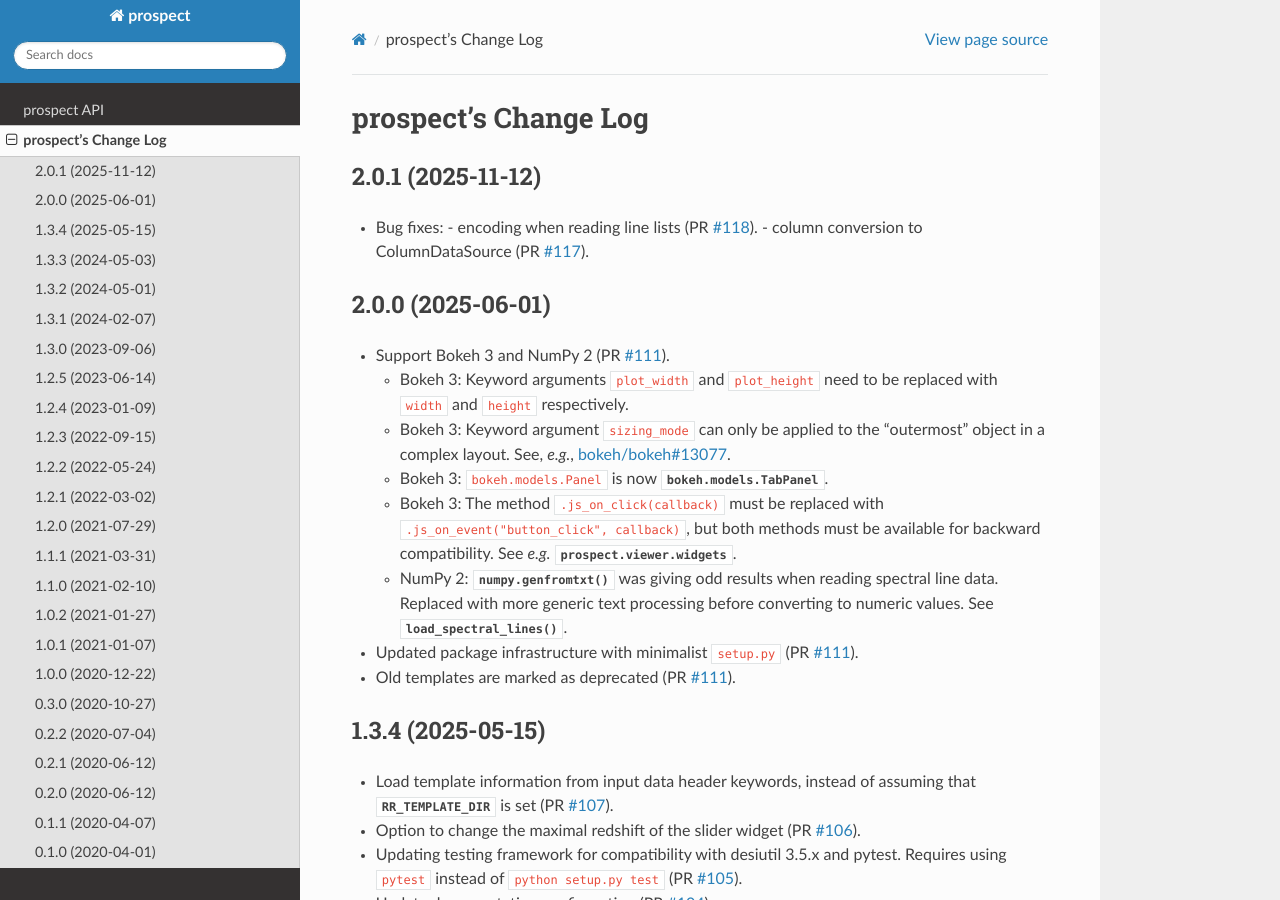
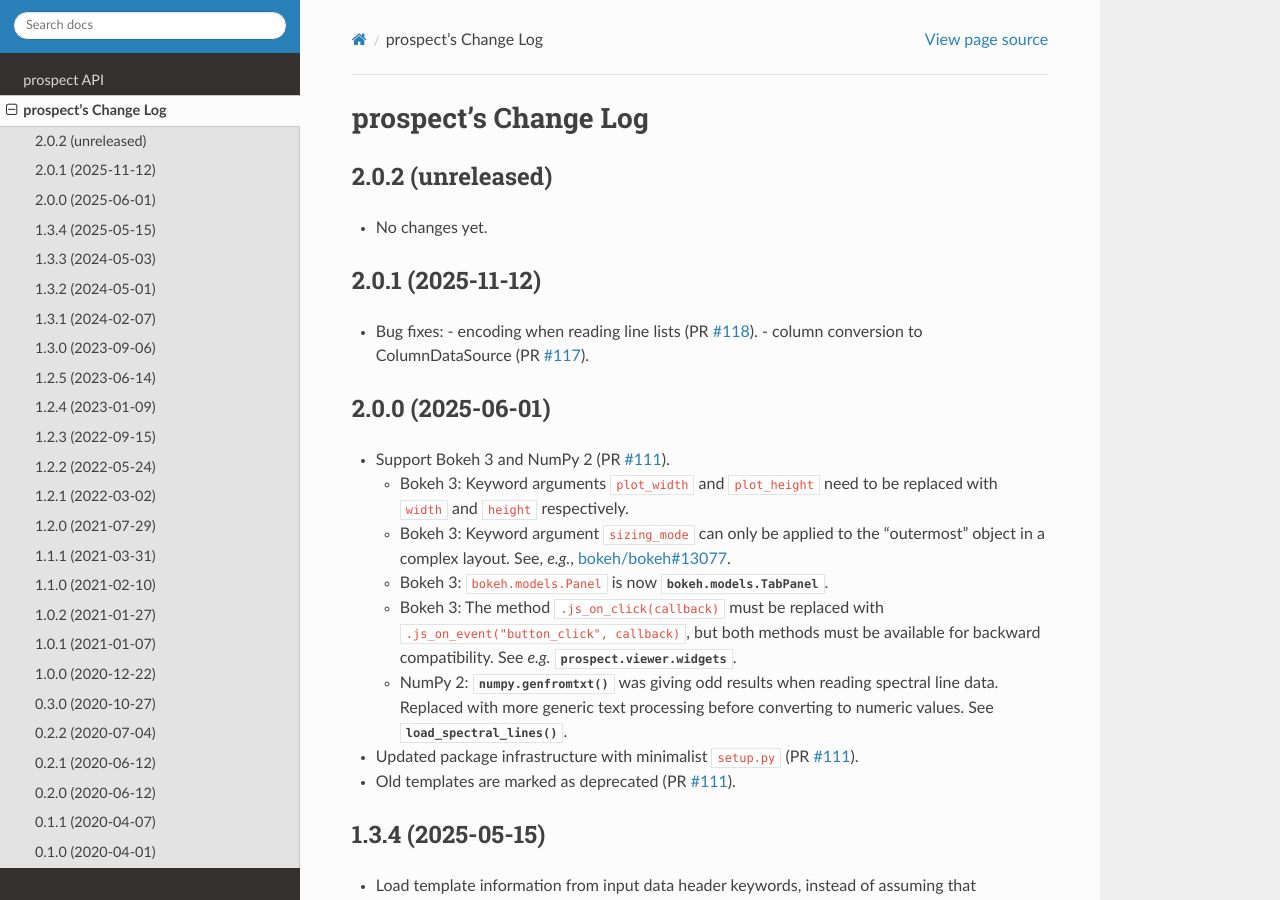
Before and after one commit to desihub/prospect, a Sphinx documentation site: the page built from doc/changes.rst, in a window 1280 px wide and 900 px high. Built offline with Sphinx 7.4.7 and the Read the Docs theme 3.1.0, drawn with Linux system fonts in a browser that asks for light colours.

Commit message:
bump version after tag

```diff
--- a/doc/changes.rst
+++ b/doc/changes.rst
@@ -1,6 +1,11 @@
 =====================
 prospect's Change Log
 =====================
+
+2.0.2 (unreleased)
+------------------
+
+* No changes yet.
 
 2.0.1 (2025-11-12)
 ------------------
--- a/py/prospect/_version.py
+++ b/py/prospect/_version.py
@@ -1 +1 @@
-__version__ = '2.0.1'
+__version__ = '2.0.2.dev647'
```
